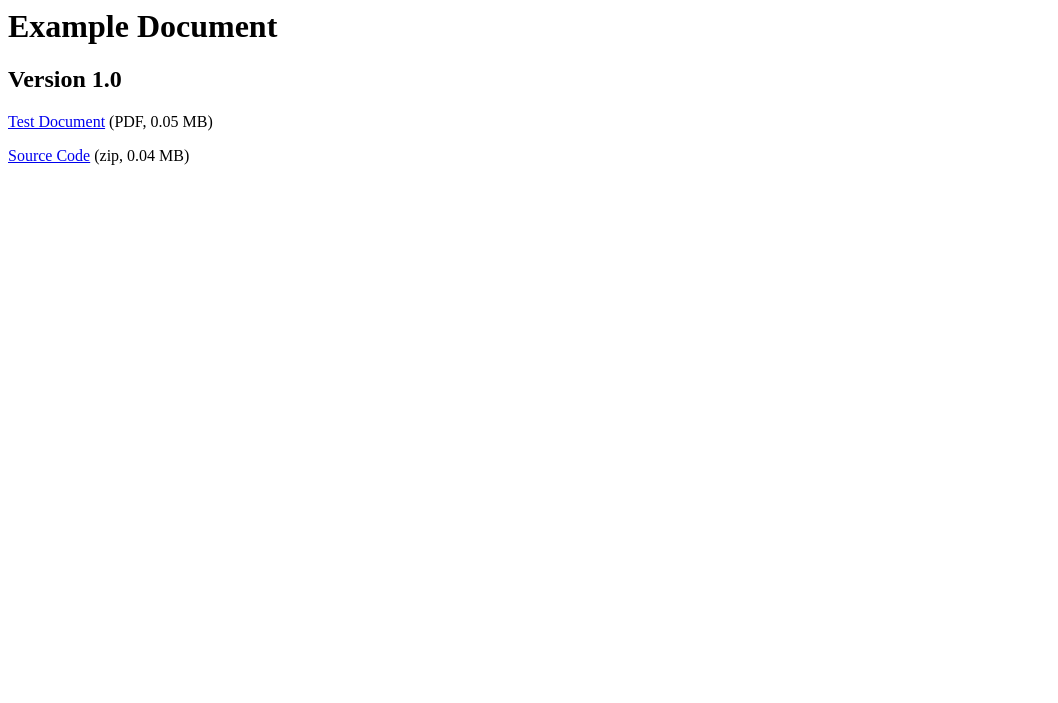
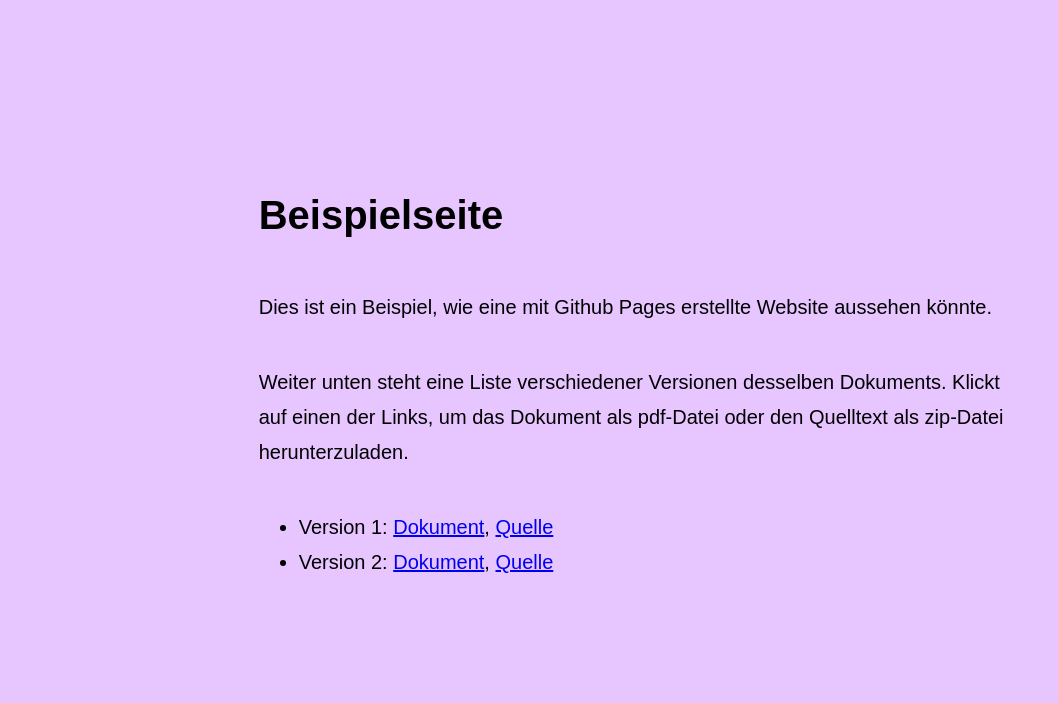
Before and after one commit to tm7776/tm7776.github.io, a plain HTML site: page index.html in a window 1280 px wide. Shown: the whole page, without its empty margins (0-1058 px from the left). Drawn offline with Linux system fonts and the light colour scheme.

Commit message:
Update index.html
Erweiterer Inhalt

```diff
--- a/index.html
+++ b/index.html
@@ -1,11 +1,50 @@
 <html>
-<body>
+    <style>
+        html {
+            max-width: 70ch;
+            padding: 3em 1em;
+            margin: auto;
+            line-height: 1.75;
+            font-family: sans-serif;
+            font-size: 1.25em;
+        }
+        h1,h2,h3,h4,h5,h6 {
+            margin: 3em 0 1em;
+            font-family: sans-serif;
+        }
+        p,ul,ol {
+            margin-bottom: 2em;
+        }
+        body{
+            background-color: #e7c5ff;
+        }
+    </style>
+    <body>
+        <!-- Styling from https://dev.to/swyx/100-bytes-of-css-to-look-great-everywhere-19pd -->
 
-<h1>Example Document</h1>
+        <h1>Beispielseite</h1>
 
-<h2>Version 1.0</h2>
-<p><a href='https://github.com/tm7776/test/releases/download/v0.1/Test.binary.pdf'>Test Document</a> (PDF, 0.05 MB)</p>
-<p><a href='https://github.com/tm7776/test/archive/refs/tags/v0.1.zip'>Source Code</a> (zip, 0.04 MB)</p>
+        <p>
+            Dies ist ein Beispiel, wie eine mit Github Pages erstellte Website aussehen könnte.
+        </p>
 
-</body>
+        <p>
+            Weiter unten steht eine Liste verschiedener Versionen desselben Dokuments. Klickt auf
+            einen der Links, um das Dokument als pdf-Datei oder den Quelltext als zip-Datei
+            herunterzuladen.
+        </p>
+
+        <ul>
+            <li>
+                Version 1:
+                <a href='https://github.com/tm7776/test/releases/download/v0.1/Test.binary.pdf'>Dokument</a>,
+                <a href='https://github.com/tm7776/test/archive/refs/tags/v0.1.zip'>Quelle</a>
+            </li>
+            <li>
+                Version 2:
+                <a href='https://github.com/tm7776/test/releases/download/v0.1/Test.binary.pdf'>Dokument</a>,
+                <a href='https://github.com/tm7776/test/archive/refs/tags/v0.1.zip'>Quelle</a>
+            </li>
+        </ul>
+    </body>
 </html>
```
